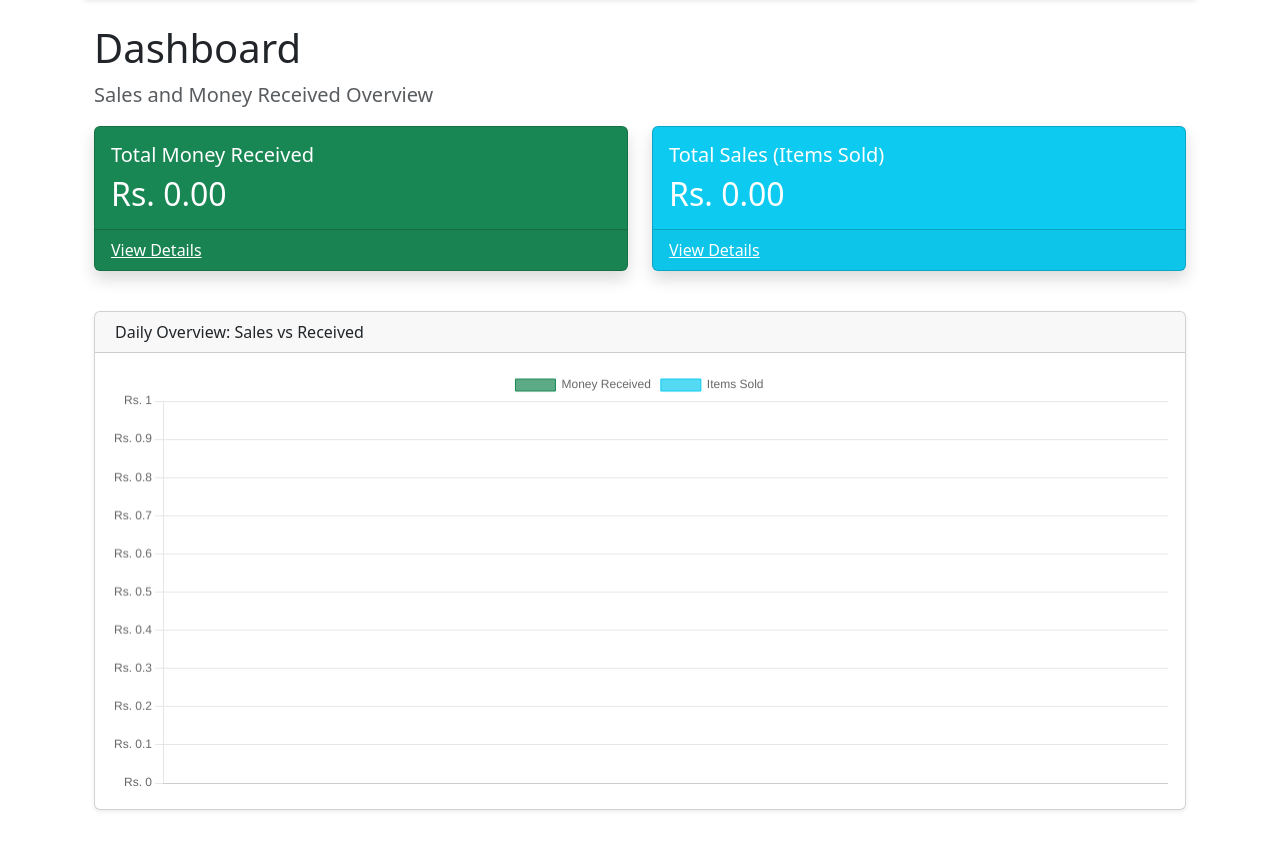
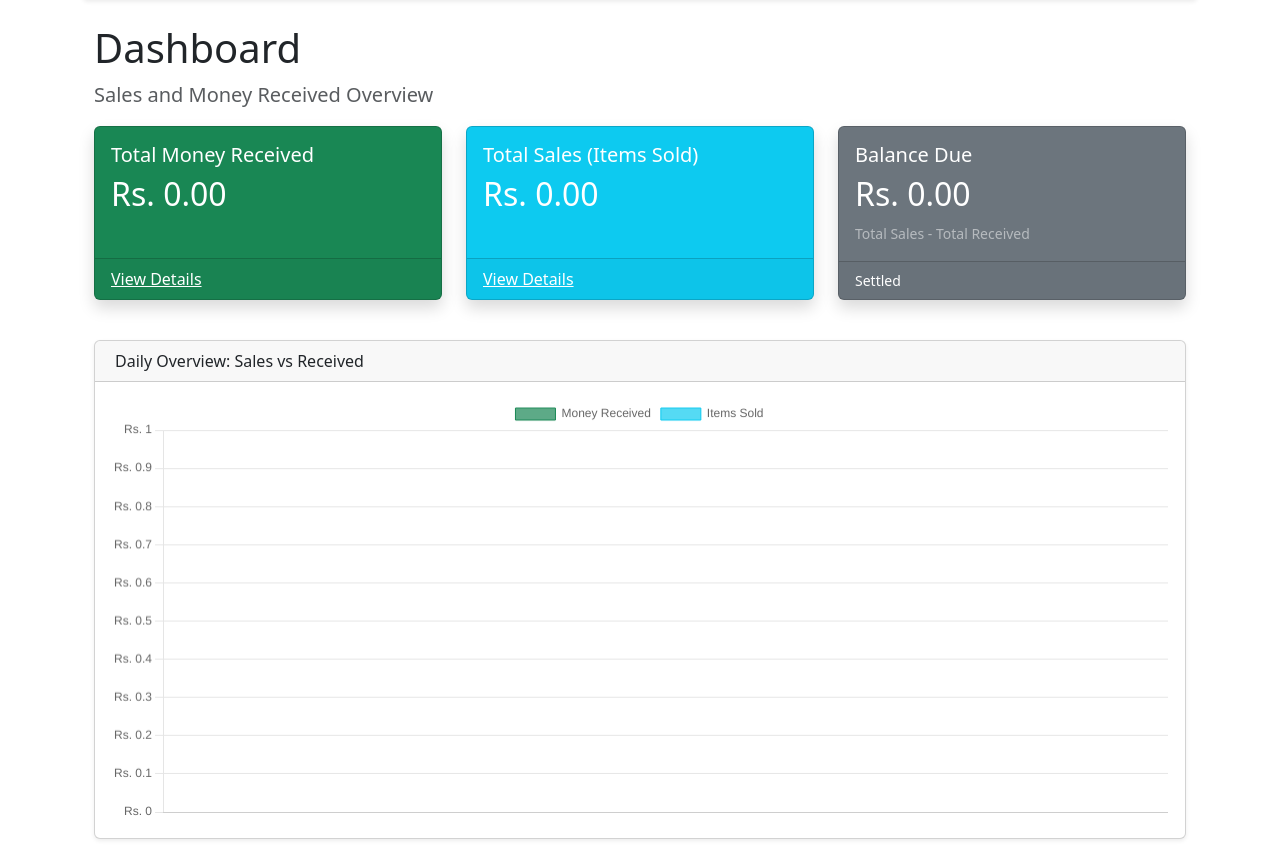
Before and after one commit to sudeepsudhevan/Sales-Data-Printer, a Django app: page / in a window 1280 px wide. Shown: the part 76-939 px from the top of the page. Before the commit the page ends 887 px from the top, so only its background shows below. Run offline with Django 5.2, Linux system fonts and the light colour scheme; data that the repository does not hold is empty.

Commit message:
Balance due added in dashbaord and pdf report

```diff
--- a/sales/templates/sales/index.html
+++ b/sales/templates/sales/index.html
@@ -7,7 +7,7 @@
 
     <!-- Summary Cards -->
     <div class="row mb-4">
-        <div class="col-md-6 mb-3">
+        <div class="col-md-4 mb-3">
             <div class="card text-white bg-success shadow h-100">
                 <div class="card-body">
                     <h5 class="card-title">Total Money Received</h5>
@@ -19,7 +19,7 @@
                 </div>
             </div>
         </div>
-        <div class="col-md-6 mb-3">
+        <div class="col-md-4 mb-3">
             <div class="card text-white bg-info shadow h-100">
                 <div class="card-body">
                     <h5 class="card-title">Total Sales (Items Sold)</h5>
@@ -28,6 +28,18 @@
                 <div class="card-footer d-flex align-items-center justify-content-between">
                     <a href="{% url 'item_sold' %}" class="text-white stretched-link">View Details</a>
                     <div class="small text-white"><i class="fas fa-angle-right"></i></div>
+                </div>
+            </div>
+        </div>
+        <div class="col-md-4 mb-3">
+            <div class="card text-white {% if balance > 0 %}bg-warning{% else %}bg-secondary{% endif %} shadow h-100">
+                <div class="card-body">
+                    <h5 class="card-title">Balance Due</h5>
+                    <h2 class="card-text">Rs. {{ balance|floatformat:2 }}</h2>
+                    <small class="text-white-50">Total Sales - Total Received</small>
+                </div>
+                <div class="card-footer d-flex align-items-center justify-content-between">
+                    <span class="text-white small">{% if balance > 0 %}Pending{% else %}Settled{% endif %}</span>
                 </div>
             </div>
         </div>
--- a/sales/views.py
+++ b/sales/views.py
@@ -14,12 +14,9 @@ def index(request):
     # Summary Cards
     total_received = MoneyReceived.objects.aggregate(Sum('amount'))['amount__sum'] or 0
     total_sold = ItemSold.objects.aggregate(Sum('total'))['total__sum'] or 0
-    balance = total_received  # Assuming balance is just what's received, or if user wants diff: calculate diff
-    # Let's show Received, Sold, and maybe a difference if it makes sense, but user asked for "Money Recieved" and "Sales" analysis.
+    balance = total_sold - total_received
 
     # Chart Data - Aggregate by Date
-    # We need a unified list of dates and values for both.
-
     daily_received = MoneyReceived.objects.values('date').annotate(total=Sum('amount')).order_by('date')
     daily_sold = ItemSold.objects.values('date').annotate(total=Sum('total')).order_by('date')
 
@@ -46,6 +43,7 @@ def index(request):
     context = {
         'total_received': total_received,
         'total_sold': total_sold,
+        'balance': balance,
         'chart_labels': json.dumps(chart_labels, cls=DjangoJSONEncoder),
         'chart_received': json.dumps(chart_received, cls=DjangoJSONEncoder),
         'chart_sold': json.dumps(chart_sold, cls=DjangoJSONEncoder),
@@ -104,12 +102,14 @@ def pdf_report(request):
 
     total_money = money_entries.aggregate(Sum('amount'))['amount__sum'] or 0
     total_sales = item_entries.aggregate(Sum('total'))['total__sum'] or 0
+    balance = total_sales - total_money
 
     html_string = render_to_string('sales/pdf_report.html', {
         'money_entries': money_entries,
         'item_entries': item_entries,
         'total_money': total_money,
         'total_sales': total_sales,
+        'balance': balance,
         'date': datetime.date.today()
     })
 
```
Also changed, not shown: sales/templates/sales/pdf_report.html (+19 -0 lines).
